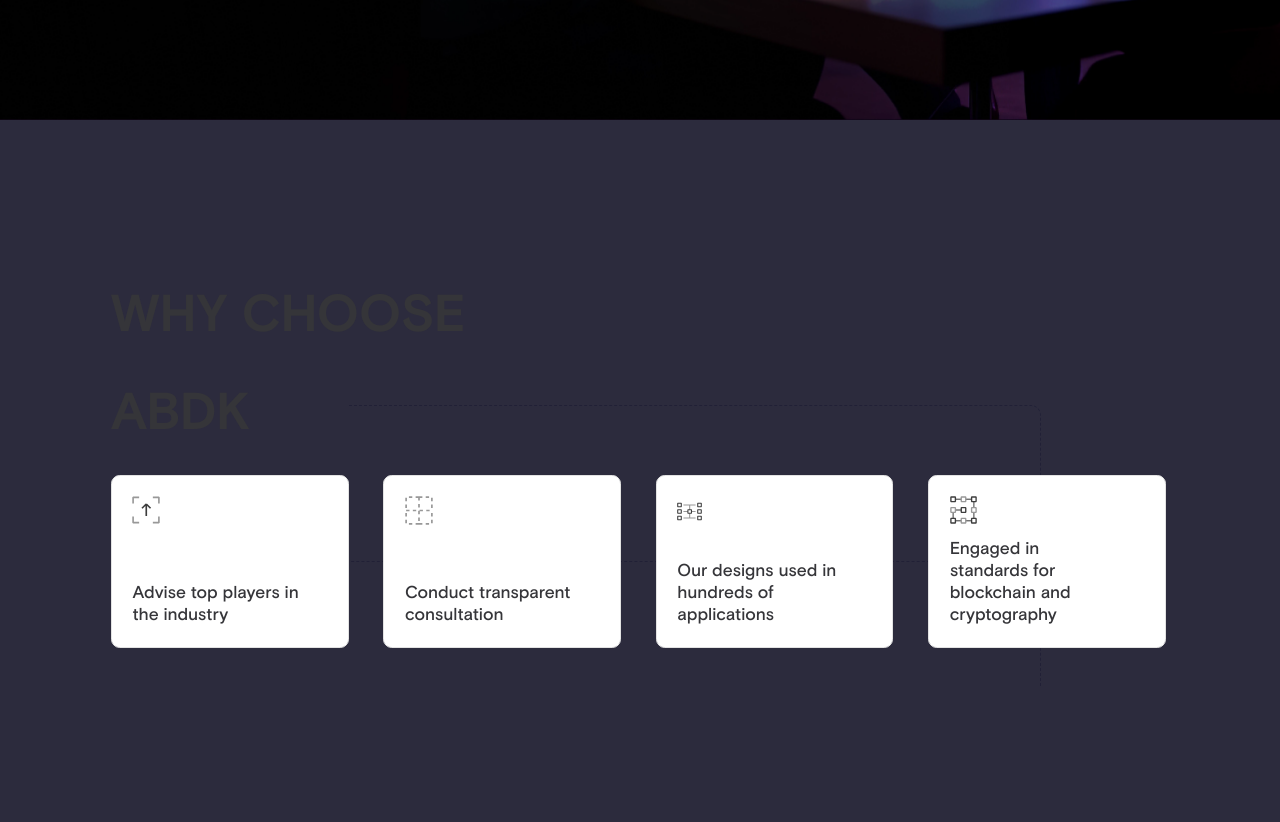
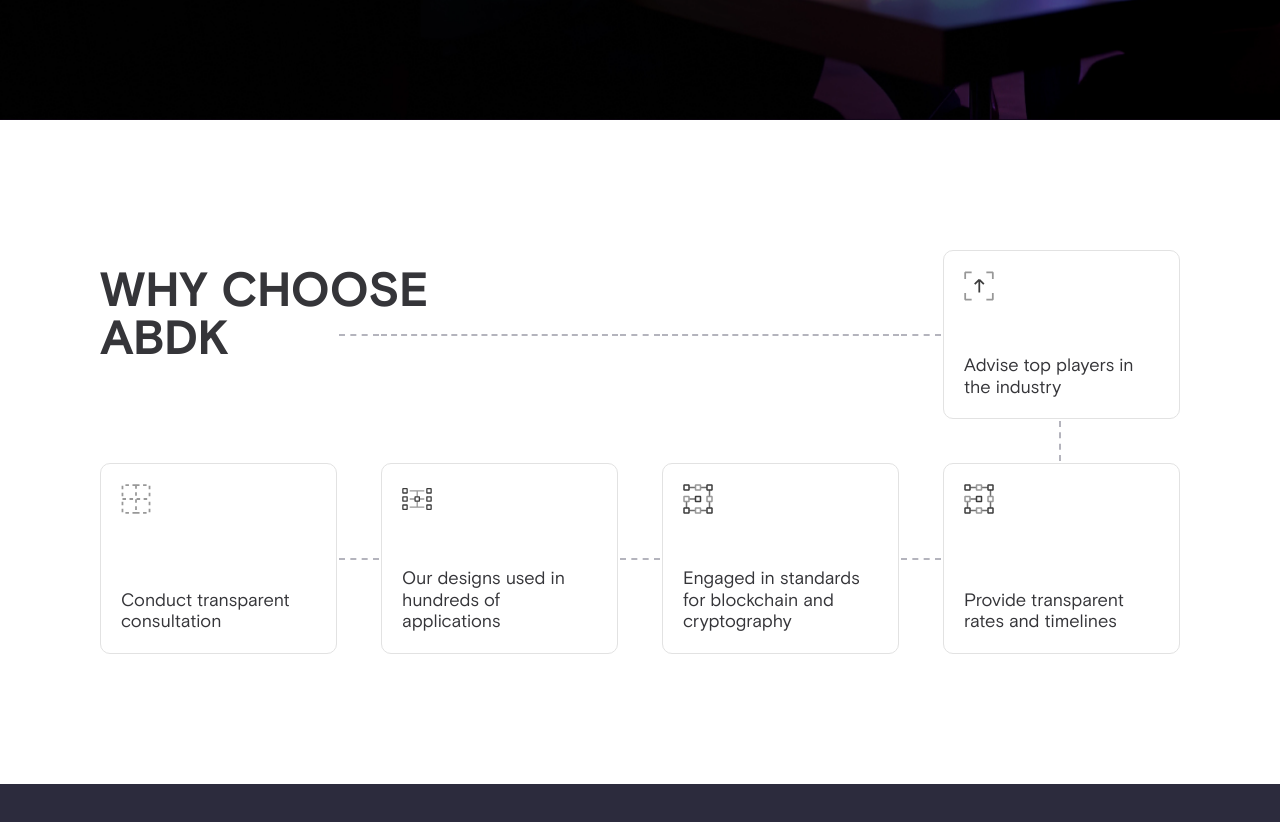
Before and after one commit to brandpack/abdk-consulting, a Next.js app: page /consulting in a window 1280 px wide. Shown: the part 680-1502 px from the top of the page. Built offline with nearby package versions, Linux system fonts and the light colour scheme.

Commit message:
added WhyChoose block to consulting page

```diff
--- a/app/consulting/page.tsx
+++ b/app/consulting/page.tsx
@@ -1,5 +1,4 @@
 'use client'
-import { ChooseConsulting } from "@/components/ConsultingPage/choose2/Choose";
 import { RequestConsulting } from "@/components/ConsultingPage/request3/Request";
 import TopStaticHeader from "@/components/common/TopStaticHeader/TopStaticHeader";
 import Footer from "@/components/common/Footer/Footer";
@@ -8,6 +7,44 @@
 import { useState } from "react";
 import image from '@/public/Consulting.webp';
 import { ServiceFirstScreen } from "@/components/common/ServiceFirstScreen/ServiceFirstScreen";
+import Engaged from '@/public/engaged.svg';
+import EngagedH from '@/public/enagedConsultingH.svg';
+import OurDesigns from '@/public/ourDesigns.svg';
+import OurDesignsH from '@/public/OurDesignsConsultingH.svg';
+import Conduct from '@/public/conduct.svg';
+import ConductH from '@/public/ConductConsultingH.svg';
+import Advise from '@/public/advise.svg';
+import AdviseH from '@/public/AdviseConsultingH.svg';
+import { WhyChoose } from "@/components/common/WhyChoose/WhyChoose";
+
+const WhyChooseData = [
+  {
+      image: Advise,
+      hoverImage: AdviseH,
+      text: 'Advise top players in the industry',
+  },
+  {
+      image: Conduct,
+      hoverImage: ConductH,
+      text: 'Conduct transparent consultation',
+  },
+  {
+      image: OurDesigns,
+      hoverImage: OurDesignsH,
+      text: 'Our designs used in hundreds of applications',
+  },
+  {
+      image: Engaged,
+      hoverImage: EngagedH,
+      text: 'Engaged in standards for blockchain and cryptography',
+  },
+  {
+      image: Engaged,
+      hoverImage: EngagedH,
+      text: 'Provide transparent rates and timelines',
+  },
+]
+
 
 export default function Consulting() {
   const [isOpen, setIsOpen] = useState(false);
@@ -15,10 +52,9 @@
     <main className='page'>
         <TopStaticHeader isOpen={isOpen} setIsOpen={setIsOpen} auditColor={'white'} researchColor={'white'} consultingColor={'#474DD8'} evaluationColor={'white'}/>
         <StickHeader isOpen={isOpen} setIsOpen={setIsOpen}/>
+        <ServiceFirstScreen title='Consulting' image={image} color='#676DFA' text='Request a one-time or a series of consultations on the design, development or usage of decentralized finance or cryptography'/>
+        <WhyChoose items={WhyChooseData}/>
 
-        <ServiceFirstScreen title='Consulting' image={image} color='#676DFA' text='Request a one-time or a series of consultations on the design, development or usage of decentralized finance or cryptography'/>
-
-        <ChooseConsulting />
         <RequestConsulting />
         <MobileMenu isOpen={isOpen} setIsOpen={setIsOpen}/>
       <Footer />
```
